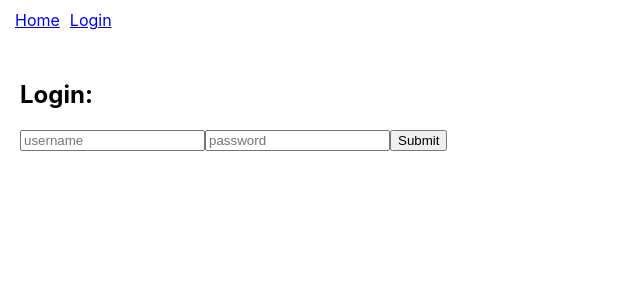
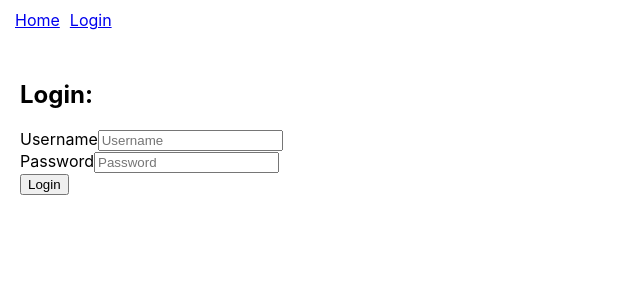
Before and after one commit to bensandison/web-apps-social-media, a React (Create React App) app in the folder client/: page /login in a window 1280 px wide. Shown: the top 300 px of the page, without its empty margins (0-640 px from the left). Built offline with nearby package versions, Linux system fonts and the light colour scheme.

Commit message:
added react login form

```diff
--- a/client/src/pages/Login.js
+++ b/client/src/pages/Login.js
@@ -1,12 +1,34 @@
 function Login() {
+  function submitLogin(e) {}
+
   return (
     <div style={{ padding: 20 }}>
       <h2>Login:</h2>
-      <form>
-        <input placeholder="username" type="text"></input>
-        <input placeholder="password" type="text"></input>
-        <input type="submit"></input>
-      </form>
+      <div className="box">
+        <div className="input-group">
+          <label htmlFor="username">Username</label>
+          <input
+            type="text"
+            name="username"
+            className="login-input"
+            placeholder="Username"
+          />
+        </div>
+
+        <div className="input-group">
+          <label htmlFor="password">Password</label>
+          <input
+            type="password"
+            name="password"
+            className="login-input"
+            placeholder="Password"
+          />
+        </div>
+
+        <button type="button" className="login-btn" onClick={submitLogin}>
+          Login
+        </button>
+      </div>
     </div>
   );
 }
```
